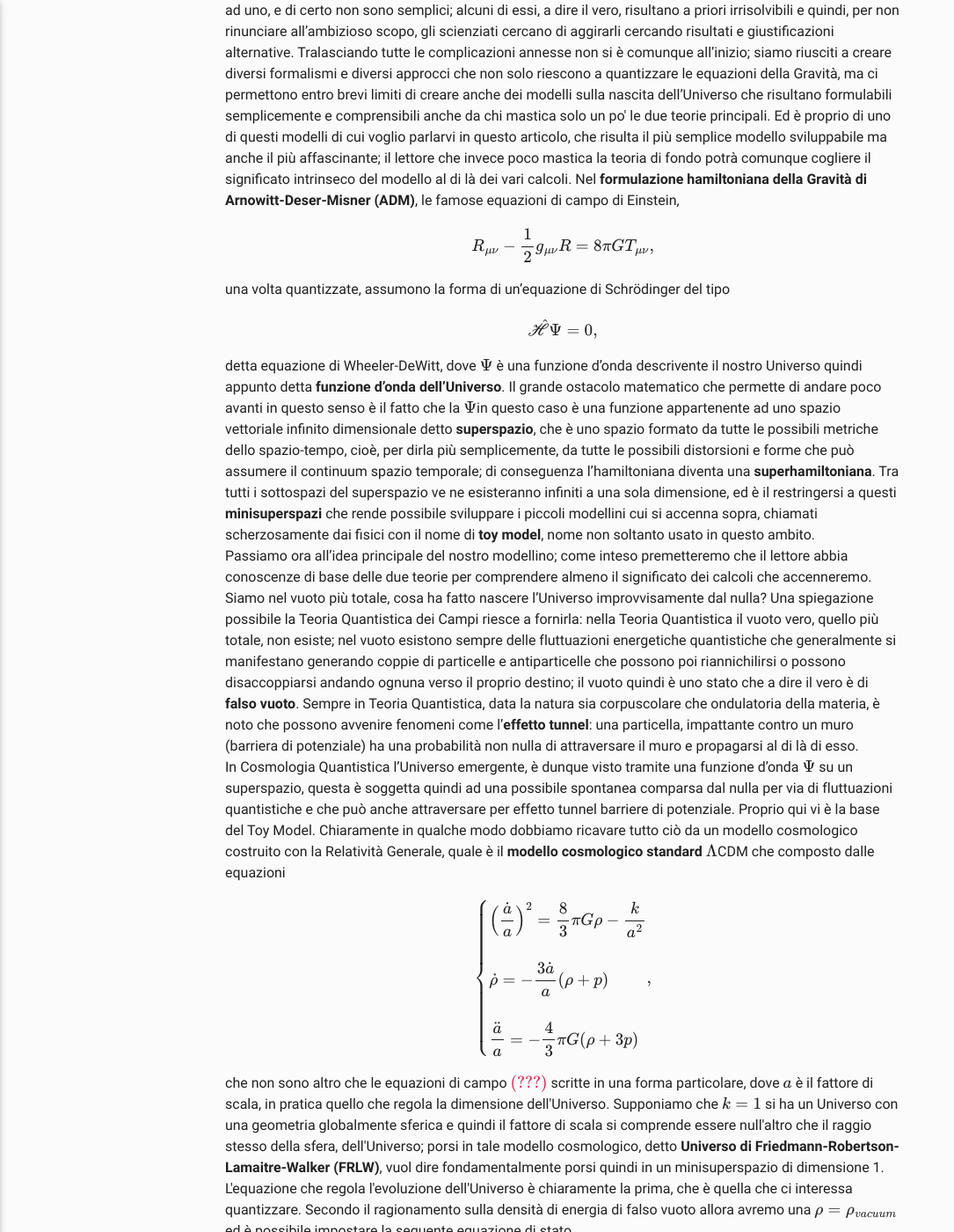
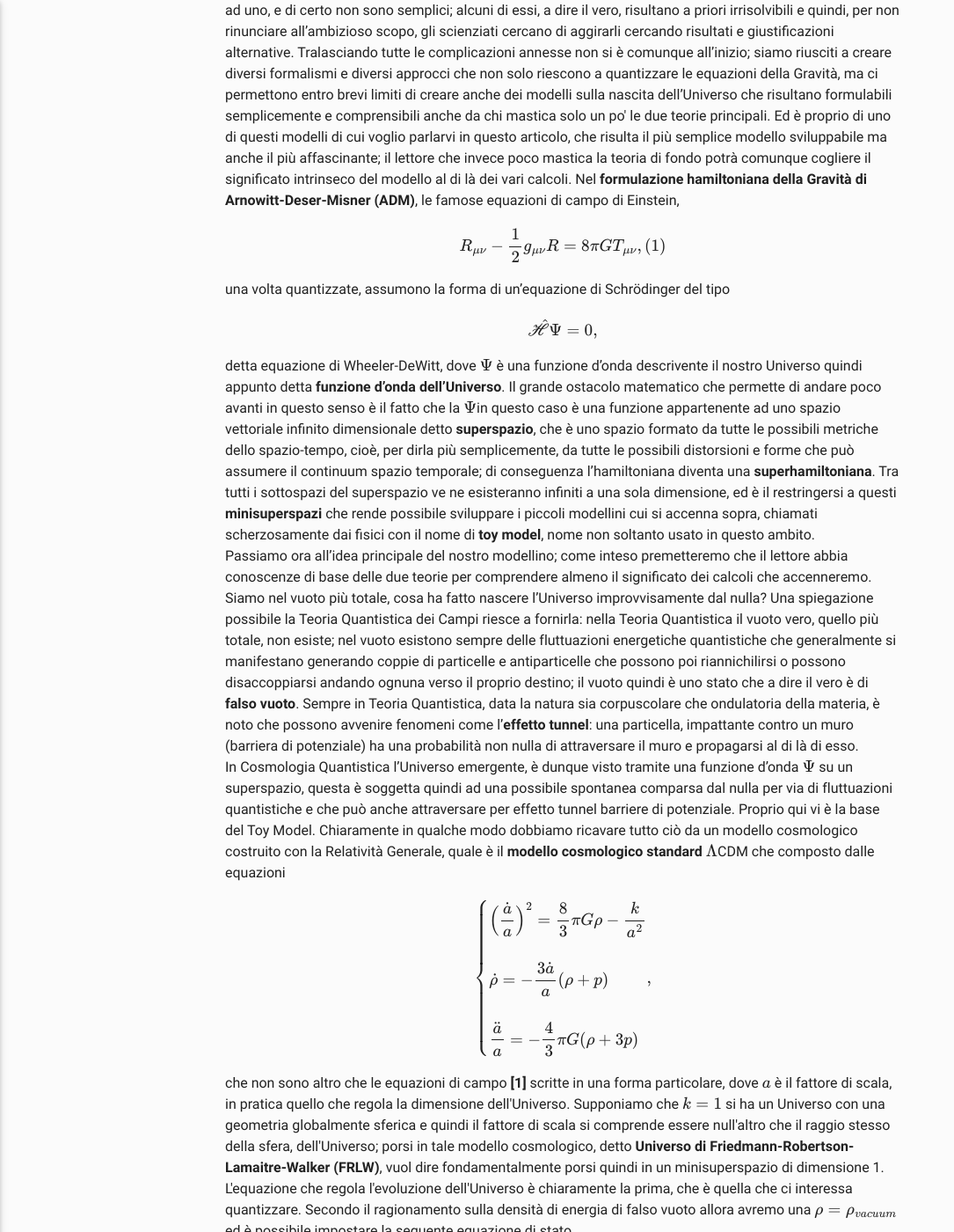
Before and after one commit to ai-sf/aisf_perugia, a Jekyll site: the page built from ArticoliHTML/quantum.md, in a window 1280 px wide and 1400 px high, scrolled down 1388 px. Shown: the whole window at 88% size, without its empty margins (0-1085 px from the left). Built offline with Jekyll 4.4.1, drawn with Linux system fonts in a browser that asks for light colours; nearby versions of some CDN libraries; formulas are drawn with MathJax 3.

Commit message:
Update quantum.md

```diff
--- a/ArticoliHTML/quantum.md
+++ b/ArticoliHTML/quantum.md
@@ -35,7 +35,7 @@ Qual è lo scoglio più grande da superare per una corretta quantizzazione della
 
 Nel <b>formulazione hamiltoniana della Gravità di Arnowitt-Deser-Misner (ADM)</b>, le famose equazioni di campo di Einstein,
 \begin{equation}
-R_{\mu\nu} - \frac{1}{2}g_{\mu\nu} R = 8\pi G T_{\mu\nu},
+R_{\mu\nu} - \frac{1}{2}g_{\mu\nu} R = 8\pi G T_{\mu\nu}, &nbsp; &nbsp;&nbsp;  (1)
 \label{campo}
 \end{equation}
 una volta quantizzate, assumono la forma di un’equazione di Schr&#246;dinger del tipo
@@ -52,7 +52,7 @@ In Cosmologia Quantistica l’Universo emergente, è dunque visto tramite una fu
 \displaystyle   \Bigl (\frac{\dot{a}}{a} \Bigr )^2 =  \frac{8}{3}\pi G \rho -\frac{k}{a^2} \\  \\ \displaystyle \dot{\rho} =- \frac{3 \dot{a}}{a} (\rho + p) \\  \\ \displaystyle \frac{\ddot{a}}{a} = -\frac{4}{3} \pi G (\rho +3p)
 \end{cases} ,
 \end{equation}
-che non sono altro che le equazioni di campo \eqref{campo} scritte in una forma particolare, dove \( a \) è il fattore di scala, in pratica quello che regola la dimensione dell'Universo. Supponiamo che \( k = 1 \) si ha un Universo con una geometria globalmente sferica e quindi il fattore di scala si comprende essere null'altro che il raggio stesso della sfera, dell'Universo; porsi in tale modello cosmologico, detto <b>Universo di Friedmann-Robertson-Lamaitre-Walker (FRLW)</b>, vuol dire fondamentalmente porsi quindi in un minisuperspazio di dimensione 1. L'equazione che regola l'evoluzione dell'Universo è chiaramente la prima, che è quella che ci interessa quantizzare. Secondo il ragionamento sulla densità di energia di falso vuoto allora avremo una  \( \rho= \rho_{vacuum} \) ed è possibile impostare la seguente equazione di stato
+che non sono altro che le equazioni di campo <b>[1]</b> scritte in una forma particolare, dove \( a \) è il fattore di scala, in pratica quello che regola la dimensione dell'Universo. Supponiamo che \( k = 1 \) si ha un Universo con una geometria globalmente sferica e quindi il fattore di scala si comprende essere null'altro che il raggio stesso della sfera, dell'Universo; porsi in tale modello cosmologico, detto <b>Universo di Friedmann-Robertson-Lamaitre-Walker (FRLW)</b>, vuol dire fondamentalmente porsi quindi in un minisuperspazio di dimensione 1. L'equazione che regola l'evoluzione dell'Universo è chiaramente la prima, che è quella che ci interessa quantizzare. Secondo il ragionamento sulla densità di energia di falso vuoto allora avremo una  \( \rho= \rho_{vacuum} \) ed è possibile impostare la seguente equazione di stato
 \begin{equation}
 p(\rho) = -\rho_{vacuum}.
 \end{equation}
```
